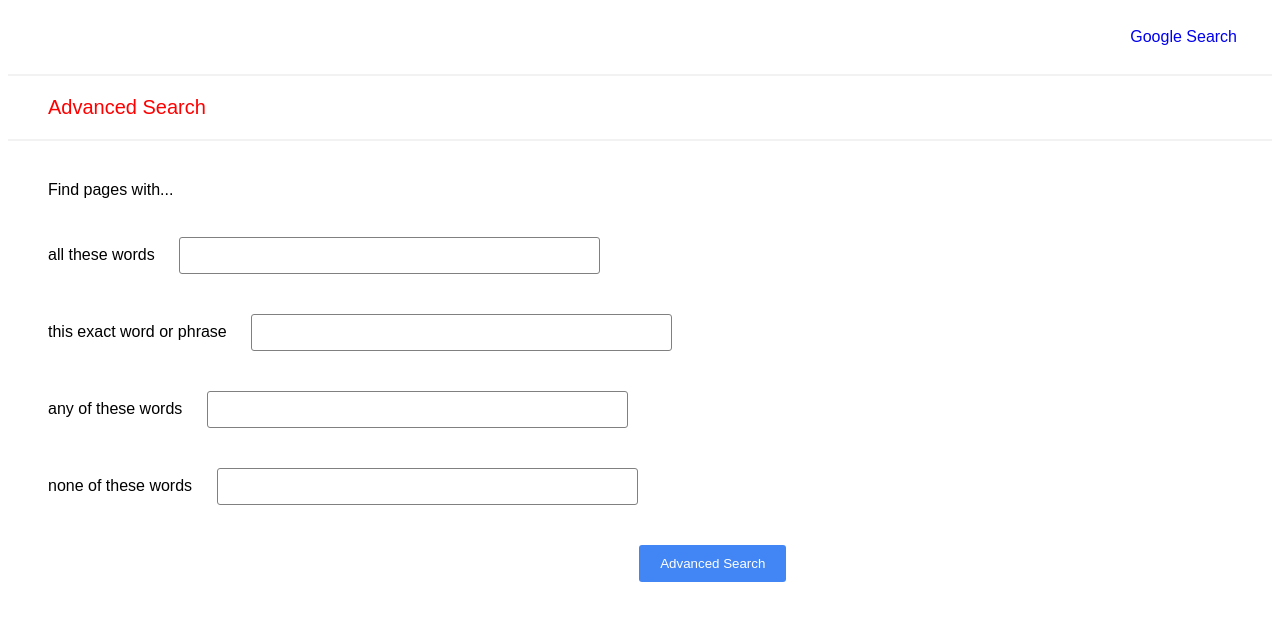
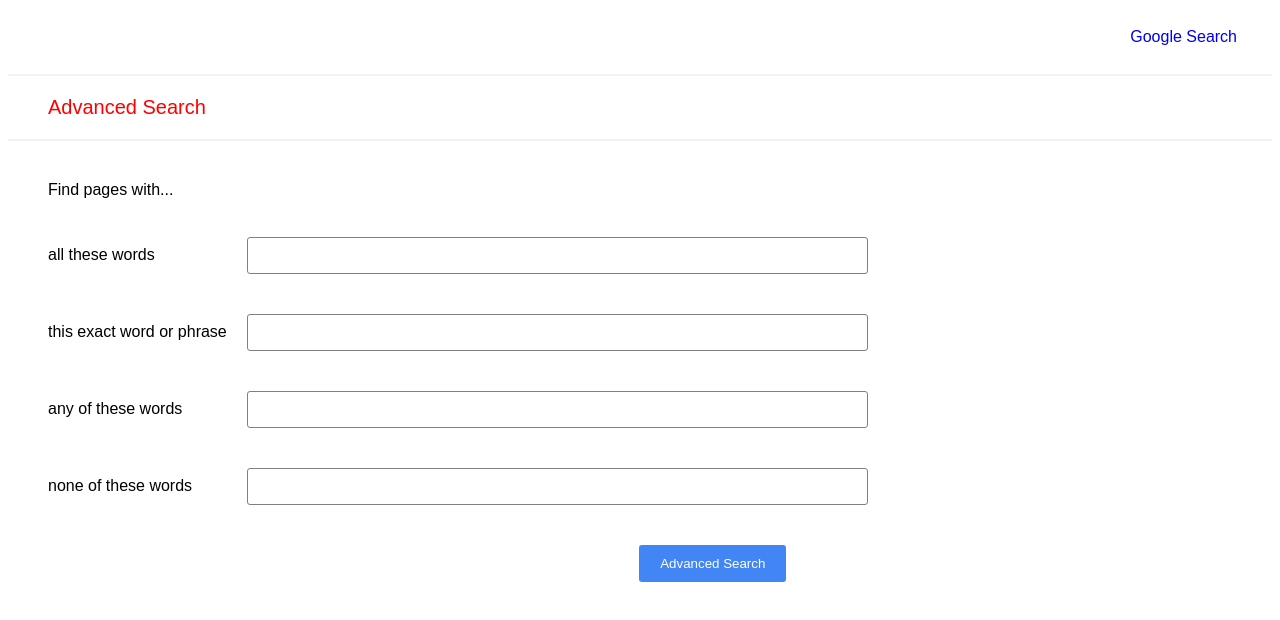
Before and after one commit to kylayujiri/CS50-search, a plain HTML site: page advanced.html in a window 1280 px wide. Drawn offline with Linux system fonts and the light colour scheme.

Commit message:
Edit advanced search styling

```diff
--- a/advanced.html
+++ b/advanced.html
@@ -15,24 +15,37 @@
   <p id="adv-title">Advanced Search</p>
   <hr>
 
-  <div class="search advanced" style="text-align: left">
+  <div class="search advanced">
     Find pages with...
     <br><br>
-    <form action="https://google.com/search" autocomplete="off">
-      <label for="all">all these words</label>
-      <input type="text" name="as_q" id="all">
-      <br>
-      <label for="exact">this exact word or phrase</label>
-      <input type="text" name="as_epq" id="exact">
-      <br>
-      <label for="any">any of these words</label>
-      <input type="text" name="as_oq" id="any">
-      <br>
-      <label for="none">none of these words</label>
-      <input type="text" name="as_eq" id="none">
-      <br>
-      <input type="submit" value="Advanced Search" id="adv-submit">
+    <form action="https://google.com/search" autocomplete="off" id="adv-form">
+      <div style="display: table-column;"></div>
+      <div style="display: table-column; width:100%;"></div>
+
+      <p class="adv-p">
+        <label for="all" class="adv-label">all these words</label>
+        <input type="text" name="as_q" class="adv-input" id="all">
+      </p>
+
+      <p class="adv-p">
+        <label for="exact" class="adv-label">this exact word or phrase</label>
+        <input type="text" name="as_epq" class="adv-input" id="exact">
+      </p>
+
+      <p class="adv-p">
+        <label for="any" class="adv-label">any of these words</label>
+        <input type="text" name="as_oq" class="adv-input" id="any">
+      </p>
+
+      <p class="adv-p">
+      <label for="none" class="adv-label">none of these words</label>
+      <input type="text" name="as_eq" class="adv-input" id="none">
+      </p>
+
     </form>
+
+    <input type="submit" value="Advanced Search" form="adv-form" id="adv-submit">
+
   </div>
 
 </body>
--- a/stylesheet.css
+++ b/stylesheet.css
@@ -16,6 +16,23 @@ hr {
   /* super light gray */
   border: 1px solid #f2f2f2;
 
+}
+
+#adv-form {
+  display: table;
+}
+
+.adv-p {
+  display: table-row;
+}
+
+.adv-label {
+  display: table-cell;
+  white-space: nowrap;
+}
+
+.adv-input {
+  display: table-cell;
 }
 
 .navbar {
@@ -93,10 +110,13 @@ hr {
 
   margin: 40px;
 
+  text-align: left;
+
 }
 
 .advanced input[type="text"] {
 
+  width: 100%;
   border-radius: 3px;
 
 }
```
